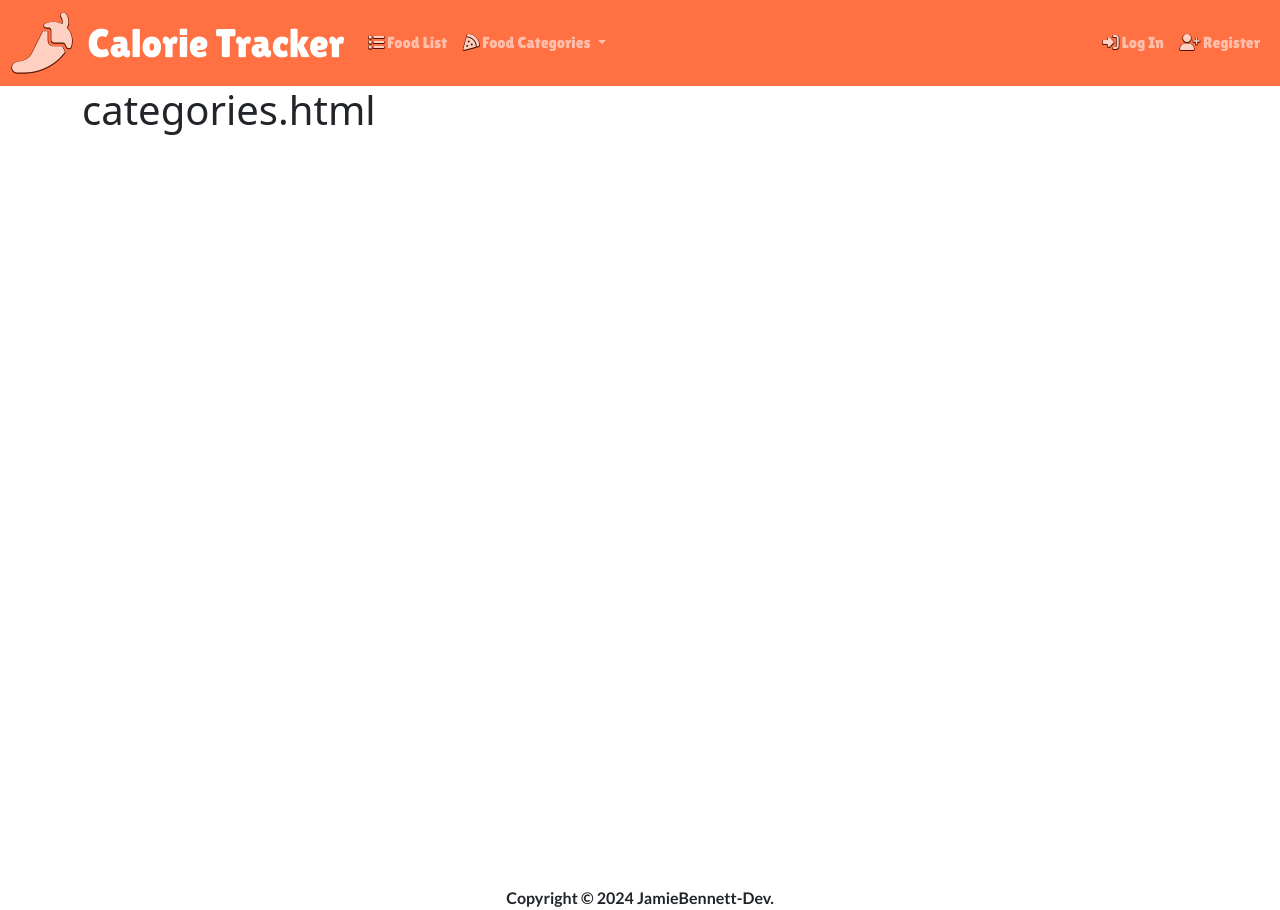
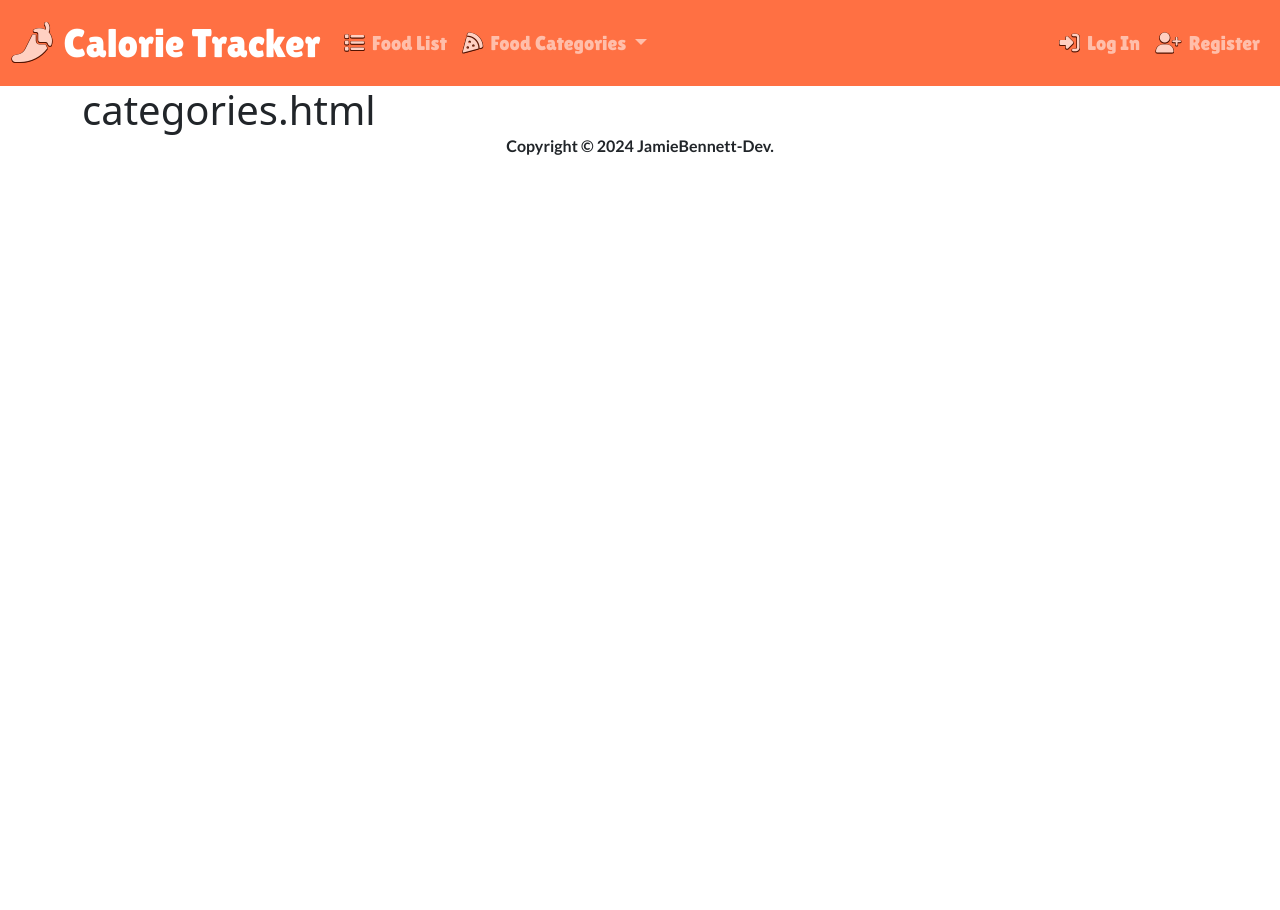
Before and after one commit to JamieBennett-Dev/Calorie-Tracker, a Django app: page /categories in a window 1280 px wide. After the commit the page ends 155 px from the top, so only its background shows below. Run offline with Django 5.2, Linux system fonts and the light colour scheme; data that the repository does not hold is empty; some libraries are stand-ins or nearby versions.

Commit message:
tweak bootstrap styles to navbar

```diff
--- a/foodtracker/templates/base.html
+++ b/foodtracker/templates/base.html
@@ -20,31 +20,31 @@
     <!-- Navbar -->
     <nav class="navbar navbar-expand-lg navbar-dark">
         <div class="container-fluid">
+            <!-- Navbar Brand -->
             <a class="navbar-brand fs-1" href="{% url 'index' %}">
-                <i class="fas fa-pepper-hot fa-xl pe-2"></i> Calorie Tracker
+                <i class="fas fa-pepper-hot pe-1"></i> Calorie Tracker
             </a>
             <!-- Navbar toggler for smaller screens -->
             <button class="navbar-toggler" type="button" data-bs-toggle="collapse" data-bs-target="#navbarColor" aria-controls="navbarColor" aria-expanded="false" aria-label="Toggle navigation">
                 <span class="navbar-toggler-icon"></span>
             </button>
-
-            <div class='collapse navbar-collapse' id='navbarColor'>
-                <ul class='navbar-nav me-auto'>
-                    <li class='nav-item'>
-                        <a class='nav-link' href="{% url 'index' %}">
-                            <i class='fas fa-list'></i> Food List
+            <!-- Navbar Items -->
+            <div class="collapse navbar-collapse" id="navbarColor">
+                <ul class="navbar-nav me-auto">
+                    <li class="nav-item">
+                        <a class="nav-link fs-5" href="{% url 'index' %}">
+                            <i class="fas fa-list pe-1"></i> Food List
                         </a>
                     </li>
-
-                    <li class='nav-item dropdown'>
-                        <a class='nav-link dropdown-toggle' data-bs-toggle='dropdown' href='#' role='button' aria-haspopup='true' aria-expanded='false'>
-                            <i class='fas fa-pizza-slice'></i> Food Categories
+                    <li class="nav-item dropdown">
+                        <a class="nav-link dropdown-toggle fs-5" data-bs-toggle="dropdown" href="#" role="button" aria-haspopup="true" aria-expanded="false">
+                            <i class="fas fa-pizza-slice pe-1"></i> Food Categories
                         </a>
-                        <div class='dropdown-menu'>
+                        <div class="dropdown-menu">
                             {% for category in categories %}
-                            <a class='dropdown-item' href="{% url 'category_details_view' category.category_name %}">
+                            <a class="dropdown-item" href="{% url 'category_details_view' category.category_name %}">
                                 {{ category }} &nbsp;
-                                <span class='badge bg-primary'>
+                                <span class="badge bg-primary">
                                     {{ category.count_food_by_category }}
                                 </span>
                             </a>
@@ -52,44 +52,43 @@
                         </div>
                     </li>
                     {% if user.is_authenticated %}
-                        <li class='nav-item'>
-                            <a class='nav-link' href="{% url 'food_add' %}">
-                                <i class='far fa-plus-square'></i> Add Food Item
+                        <li class="nav-item">
+                            <a class="nav-link fs-5" href="{% url 'food_add' %}">
+                                <i class="far fa-plus-square pe-1"></i> Add Food Item
                             </a>
                         </li>
-                        <li class='nav-item'>
-                            <a class='nav-link' href="{% url 'food_log' %}">
-                                <i class='fas fa-utensils'></i> Food Log
+                        <li class="nav-item">
+                            <a class="nav-link fs-5" href="{% url 'food_log' %}">
+                                <i class="fas fa-utensils pe-1"></i> Food Log
                             </a>
                         </li>
                     {% endif %}
                 </ul>
-
-                <ul class='navbar-nav ms-auto'>
+                <ul class="navbar-nav ms-auto">
                     {% if user.is_authenticated %}
-                    <li class='nav-item dropdown'>
-                        <a class='nav-link dropdown-toggle' data-bs-toggle='dropdown' href='#' role='button' aria-haspopup='true' aria-expanded='false'>
-                            <i class='fas fa-user fa-fw fa-lg'></i>
+                    <li class="nav-item dropdown">
+                        <a class="nav-link dropdown-toggle" data-bs-toggle="dropdown" href="#" role="button" aria-haspopup="true" aria-expanded="false">
+                            <i class="fas fa-user fa-fw fa-lg"></i>
                         </a>
-                        <div class='dropdown-menu dropdown-menu-end'>
-                            <a class='dropdown-item' href="{% url 'weight_log' %}">
-                                <i class='fas fa-user'></i> User Profile
+                        <div class="dropdown-menu dropdown-menu-end">
+                            <a class="dropdown-item" href="{% url 'weight_log' %}">
+                                <i class="fas fa-user pe-1"></i> User Profile
                             </a>
-                            <div class='dropdown-divider'></div>
-                            <a class='dropdown-item' href="{% url 'logout' %}">
-                                <i class='fas fa-sign-out-alt'></i> Log Out
+                            <div class="dropdown-divider"></div>
+                            <a class="dropdown-item" href="{% url 'logout' %}">
+                                <i class="fas fa-sign-out-alt pe-1"></i> Log Out
                             </a>
                         </div>
                     </li>
                     {% else %}
-                    <li class='nav-item'>
-                        <a class='nav-link' href="{% url 'login' %}">
-                            <i class='fas fa-sign-in-alt'></i> Log In
+                    <li class="nav-item fs-5">
+                        <a class="nav-link" href="{% url 'login' %}">
+                            <i class="fas fa-sign-in-alt pe-1"></i> Log In
                         </a>
                     </li>
-                    <li class='nav-item'>
-                        <a class='nav-link' href="{% url 'register' %}">
-                            <i class='fas fa-user-plus'></i> Register
+                    <li class="nav-item">
+                        <a class="nav-link fs-5" href="{% url 'register' %}">
+                            <i class="fas fa-user-plus pe-1"></i> Register
                         </a>
                     </li>
                     {% endif %}
@@ -100,7 +99,7 @@
 
     <!-- Main Content -->
     <main>
-        <div class='container'>
+        <div class="container">
             {% block body %}
             {% endblock %}
         </div>
@@ -108,8 +107,8 @@
 
     <!-- Footer -->
     <footer>
-        <div class='d-flex align-items-center justify-content-center'>
-            <div class='text-center'>
+        <div class="d-flex align-items-center justify-content-center">
+            <div class="text-center">
                 Copyright &copy; <script>document.write(new Date().getFullYear())</script> JamieBennett-Dev.
             </div>
         </div>
--- a/static/css/style.css
+++ b/static/css/style.css
@@ -1,8 +1,8 @@
-/* Google Fonts */
+/* ----------Google Fonts---------- */
 /* "Lato" - Main text */ @import url('https://fonts.googleapis.com/css2?family=Lato:ital,wght@0,100;0,300;0,400;0,700;0,900;1,100;1,300;1,400;1,700;1,900&display=swap');
 /* "Lilita One" - Headers etc. */ @import url('https://fonts.googleapis.com/css2?family=Lilita+One&family=Rubik+Mono+One&display=swap');
 
-/* Colour Pallet */
+/* ----------Colour Pallet---------- */
 /*
 #66BB6A - Green
 #1A381B - Dark Green
@@ -25,10 +25,6 @@
     margin: 0;
     padding: 0;
     box-sizing: border-box;
-}
-
-main {
-    height: 100vh;
 }
 
 /* ----------Navbar Styles---------- */
```
